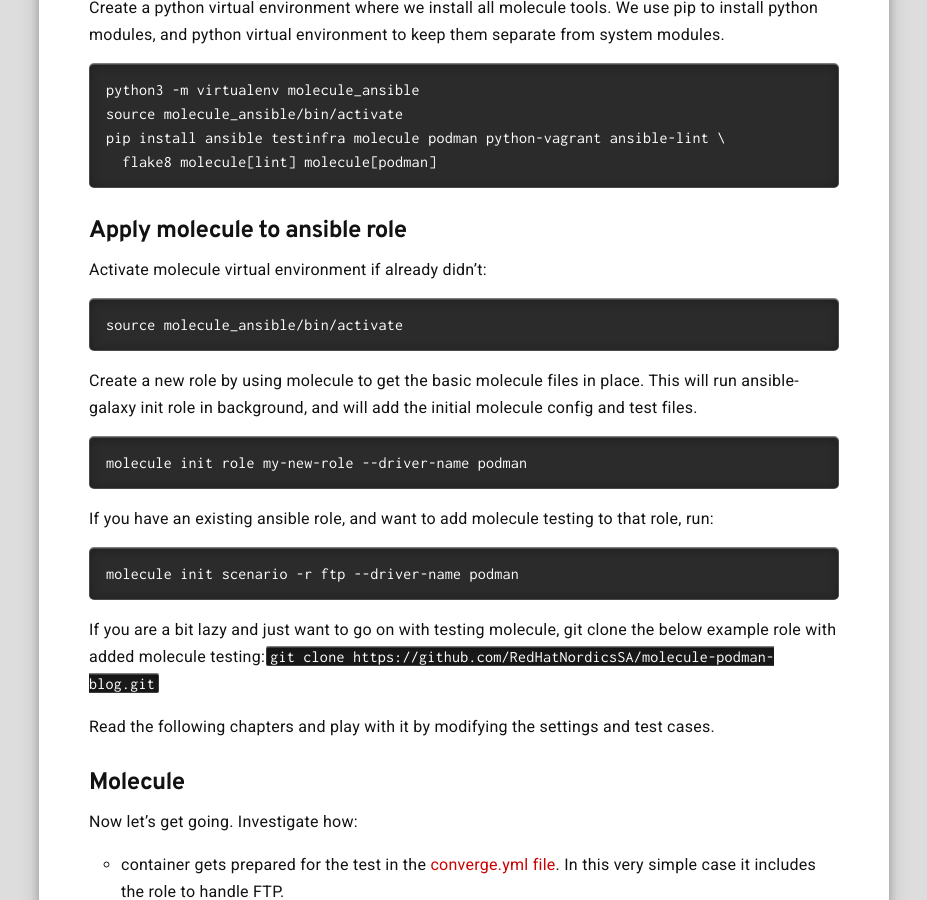
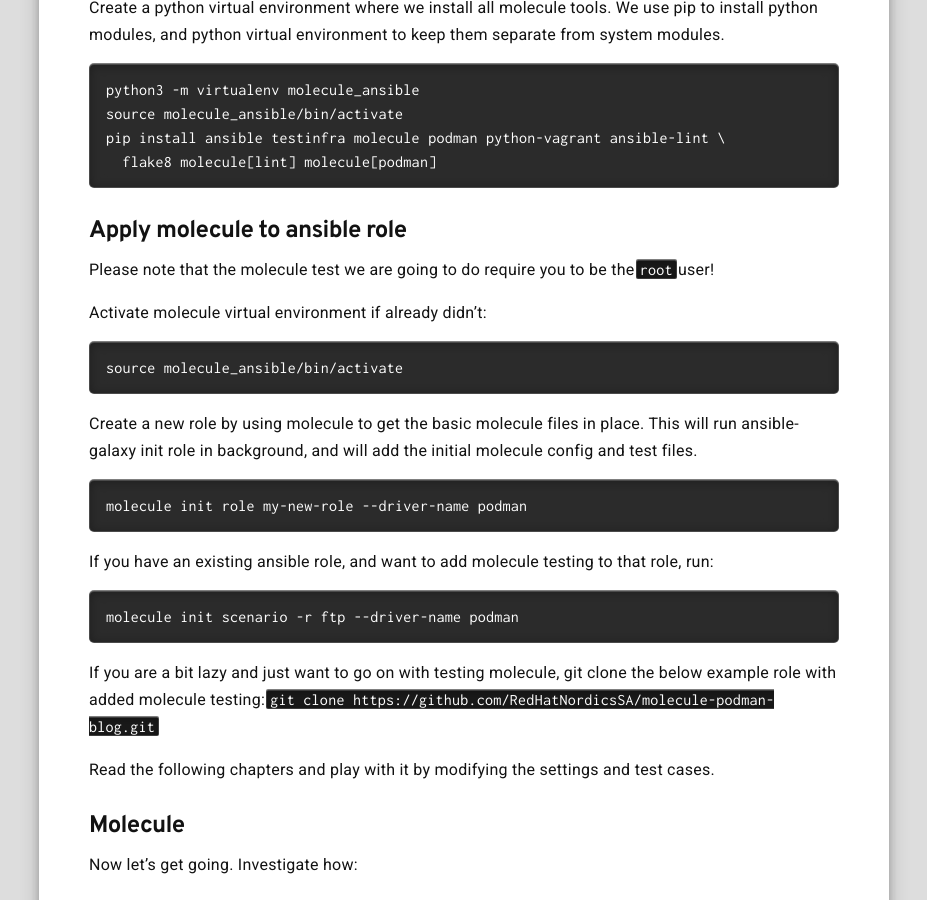
Before and after one commit to RedHatNordicsSA/RedHatNordicsSA.github.io, a Jekyll site: the page built from _posts/2020-05-14-test-ansible-role-molecule-podman.markdown, in a window 1280 px wide and 900 px high, scrolled down 2254 px. Shown: the whole window, without its empty margins (176-1103 px from the left). Built offline with Jekyll 4.4.1, drawn with Linux system fonts in a browser that asks for light colours.

Commit message:
Need to be root

````diff
--- a/_posts/2020-05-14-test-ansible-role-molecule-podman.markdown
+++ b/_posts/2020-05-14-test-ansible-role-molecule-podman.markdown
@@ -88,6 +88,8 @@
 ```
 
 ## Apply molecule to ansible role
+
+Please note that the molecule test we are going to do require you to be the ```root``` user!
 
 Activate molecule virtual environment if already didn't:
 
````
